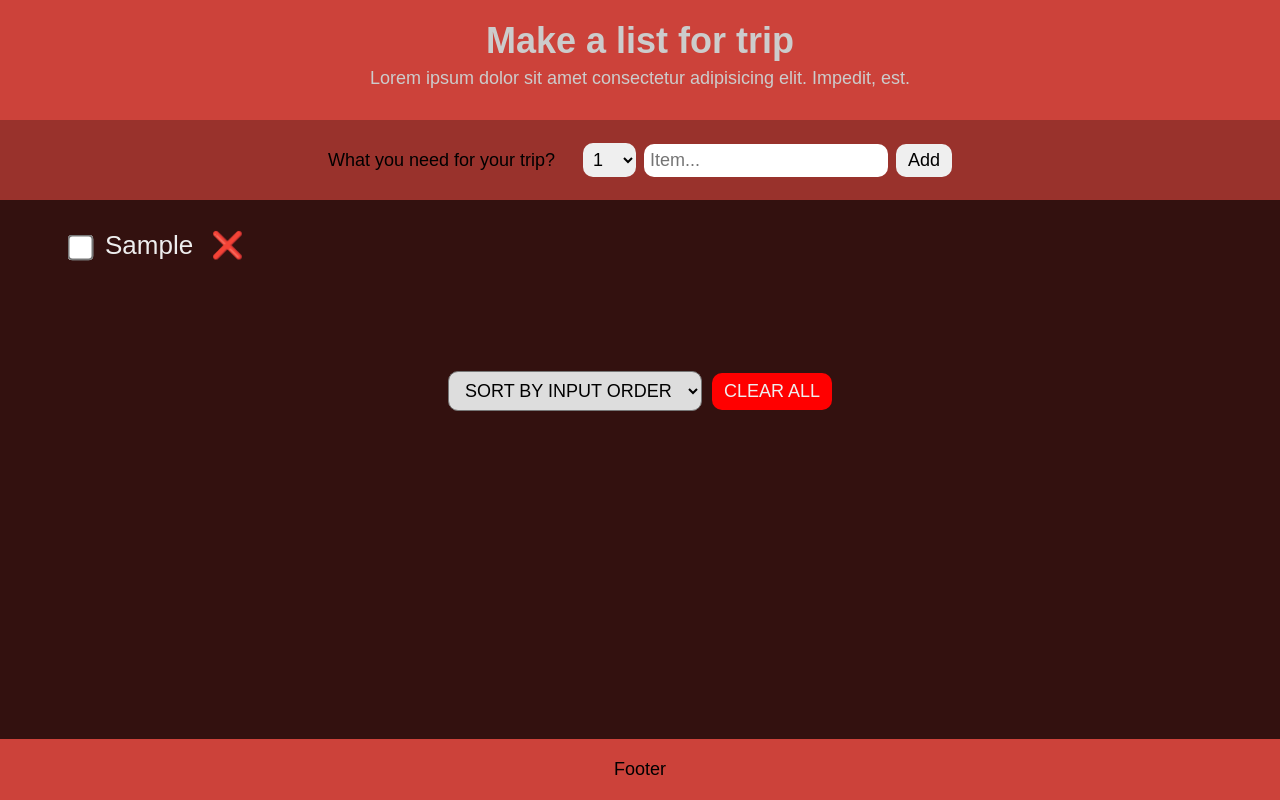
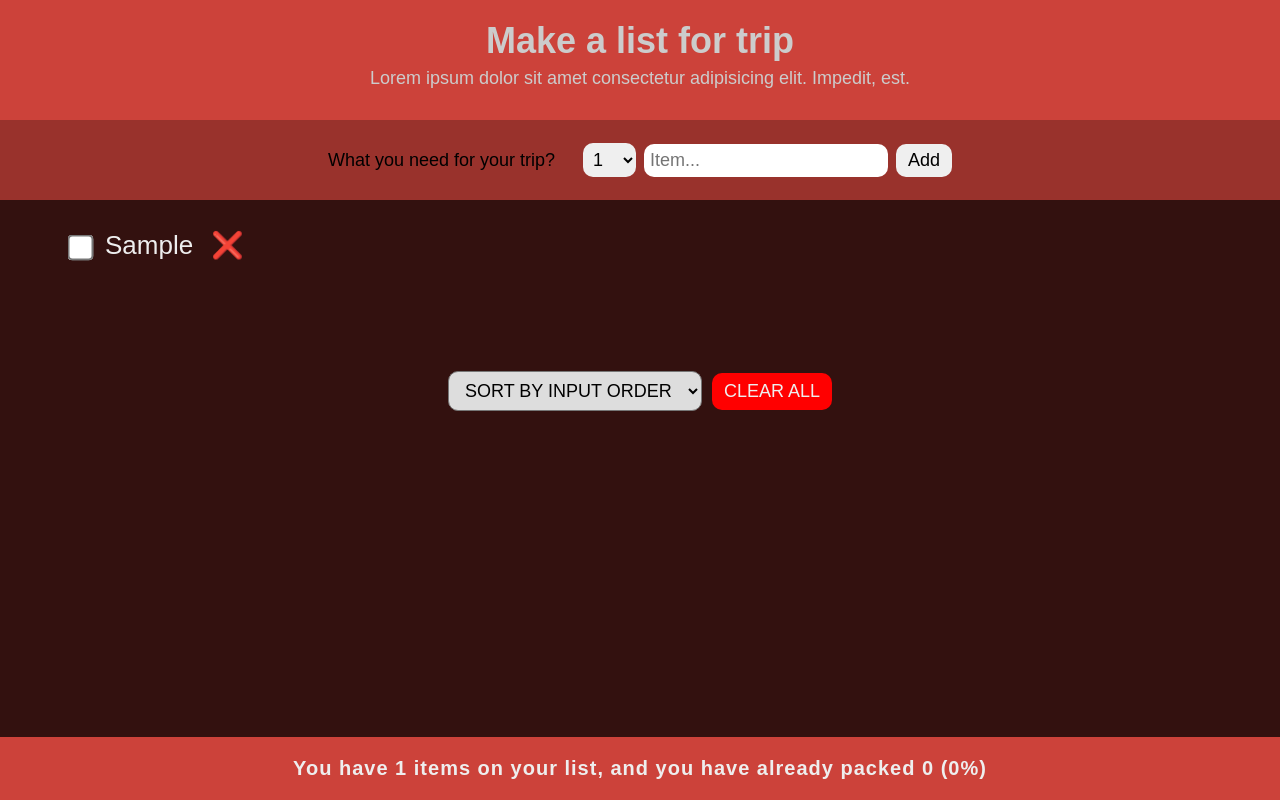
Before and after one commit to kingarunesh/Travel-Packing-List, a React (Create React App) app: page / in a window 1280 px wide. Both pictures are taken after typing "Sample" into the empty fields and a click on the button "Add". Built offline with nearby package versions, Linux system fonts and the light colour scheme.

Commit message:
5 : footer completd

```diff
--- a/src/App.js
+++ b/src/App.js
@@ -53,7 +53,7 @@ export default function App() {
                     onDeleteHandler={deleteHandler}
                     onClearHandler={clearHandler}
                 />
-                <Footer />
+                <Footer items={items} />
             </div>
         </>
     );
--- a/src/components/Footer.js
+++ b/src/components/Footer.js
@@ -1,8 +1,23 @@
-export default function Footer() {
+export default function Footer({ items }) {
+    const length = items.length;
+    const packedLength = items.filter((item) => item.packed === true).length;
+    const percentage = (packedLength / length) * 100;
+
     return (
         <>
             <footer className="conatiner__footer">
-                <p>Footer</p>
+                {length === 0 && <p>Add new item for you trip 🚀</p>}
+
+                {length > 0 && percentage !== 100 ? (
+                    <p>
+                        You have {length} items on your list, and you have already packed {packedLength} ({Math.round(percentage)}
+                        %)
+                    </p>
+                ) : (
+                    ""
+                )}
+
+                {percentage === 100 && <p>You got everything, ready to go ✈️</p>}
             </footer>
         </>
     );
--- a/src/index.scss
+++ b/src/index.scss
@@ -144,8 +144,11 @@ body {
 
     &__footer {
         background-color: #cc423a;
-        font-size: 1.8rem;
+        font-size: 2rem;
         text-align: center;
         padding: 2rem;
+        color: #eee;
+        font-weight: bold;
+        letter-spacing: 1px;
     }
 }
```
